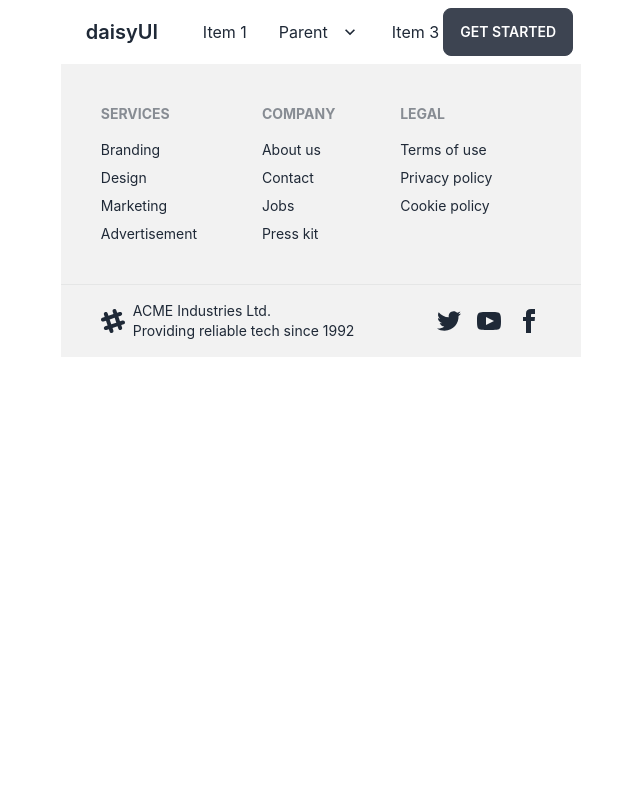
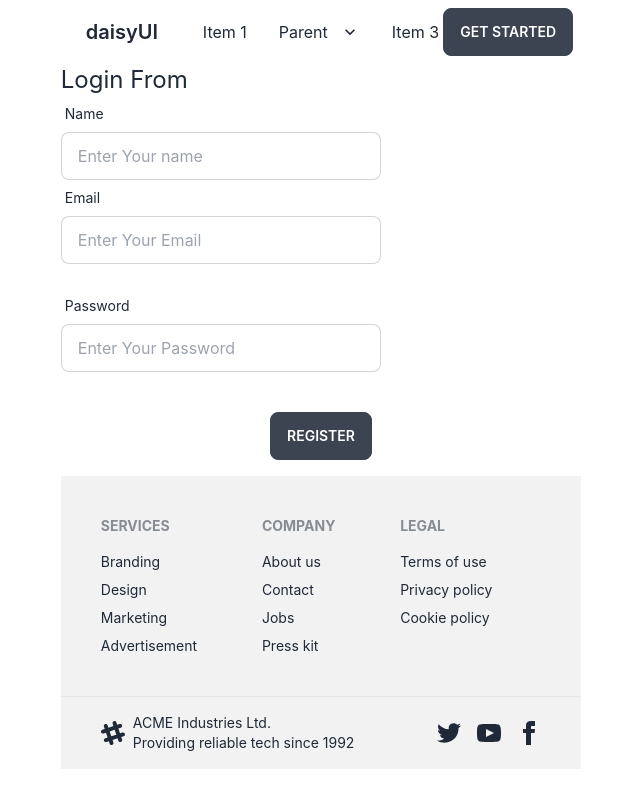
Before and after one commit to Mofassel100/The-Bike-People-client, a React (Create React App) app: page /register in a window 1280 px wide. Shown: the whole page, without its empty margins (279-919 px from the left). Built offline with nearby package versions, Linux system fonts and the light colour scheme.

Commit message:
register page added

```diff
--- a/src/AuthProvider/AuthProvider.js
+++ b/src/AuthProvider/AuthProvider.js
@@ -20,12 +20,12 @@ const auth = getAuth(app)
 // -----------
 // Register from create
 
-// const NewRegisterUser = (email,password)=>{
-//     setLoader(true)
-//     return createUserWithEmailAndPassword(auth,email,password);
+const NewRegisterUser = (email,password)=>{
+    setLoader(true)
+    return createUserWithEmailAndPassword(auth,email,password);
 
 
-// }
+}
 // ----------------
 // Update Profile name and img
 // const ProfilesUpdateUser = (profile)=>{
@@ -67,7 +67,8 @@ const loginUsers= (email,password)=>{
 
 
 const allInfoData = {
-    loginUsers
+    loginUsers,
+    NewRegisterUser,
 
 
 
--- a/src/ProductComponent/Authentication/Register.js
+++ b/src/ProductComponent/Authentication/Register.js
@@ -1,25 +1,79 @@
-import React from 'react';
+import React, { useContext } from 'react';
 import { useForm } from 'react-hook-form';
+import toast from 'react-hot-toast';
+import { AuthContext } from '../../AuthProvider/AuthProvider';
 
 const Register = () => {
+    const {NewRegisterUser}=useContext(AuthContext)
     const { register, handleSubmit, formState: { errors } } = useForm();
 
-    // const hadleLogingSubmit = (data) => {
-    //     (data.email,data.password)
-    //     .then((result)=>{
+    const hadleLogingSubmit = (data) => {
+        NewRegisterUser(data.email,data.password)
+        .then((result)=>{
 
-    //         console.log(result);
-    //         toast.success('login Success full')
-    //     })
-    //     .catch(error=>{
-    //         toast.error(error.message)
-    //     })
+            console.log(result);
+            toast.success('login Success full')
+        })
+        .catch(error=>{
+            toast.error(error.message)
+        })
 
 
-    // }
+    }
     return (
         <div>
+            <form onSubmit={handleSubmit(hadleLogingSubmit)}>
+                <p className='text-2xl '>Login From</p>
 
+
+                <div className="form-control w-full max-w-xs">
+                    <label className="label">
+                        <span className="label-text">Name</span>
+
+                    </label>
+                    <input type="text" className="input input-bordered w-full max-w-xs" {...register("name", { required: "Name in required" })} placeholder="Enter Your name" />
+
+
+                </div>
+                <div className="form-control w-full max-w-xs">
+                    <label className="label">
+                        <span className="label-text">Email</span>
+
+                    </label>
+                    <input type="email" className="input input-bordered w-full max-w-xs" {...register("email", { required: "Email Address in required" })} placeholder="Enter Your Email" />
+                    <br />
+                    {/*
+                    {error.email && <p className='text-red-700' role="alert"> {errors.email?.message}</p>} */}
+
+                </div>
+
+                <div className="form-control w-full max-w-xs">
+                    <label className="label">
+                        <span className="label-text">Password</span>
+
+                    </label>
+                    <input type="Password" className="input input-bordered w-full max-w-xs" {...register("password", {
+                        required: "Password address is Required",
+                        minLength: { value: 6, message: "password min mum 6 caracters" }
+                    })} placeholder="Enter Your Password" />
+                    <br />
+                    {errors.password && <p role="alert" className='text-red-600'>{errors.password?.message}</p>}
+
+
+                </div>
+
+
+
+
+                    <div className='text-center my-4'>
+                    <button className='btn btn '>Register</button>
+                    </div>
+
+
+
+
+
+            </form>
         </div>
     );
 };
```
